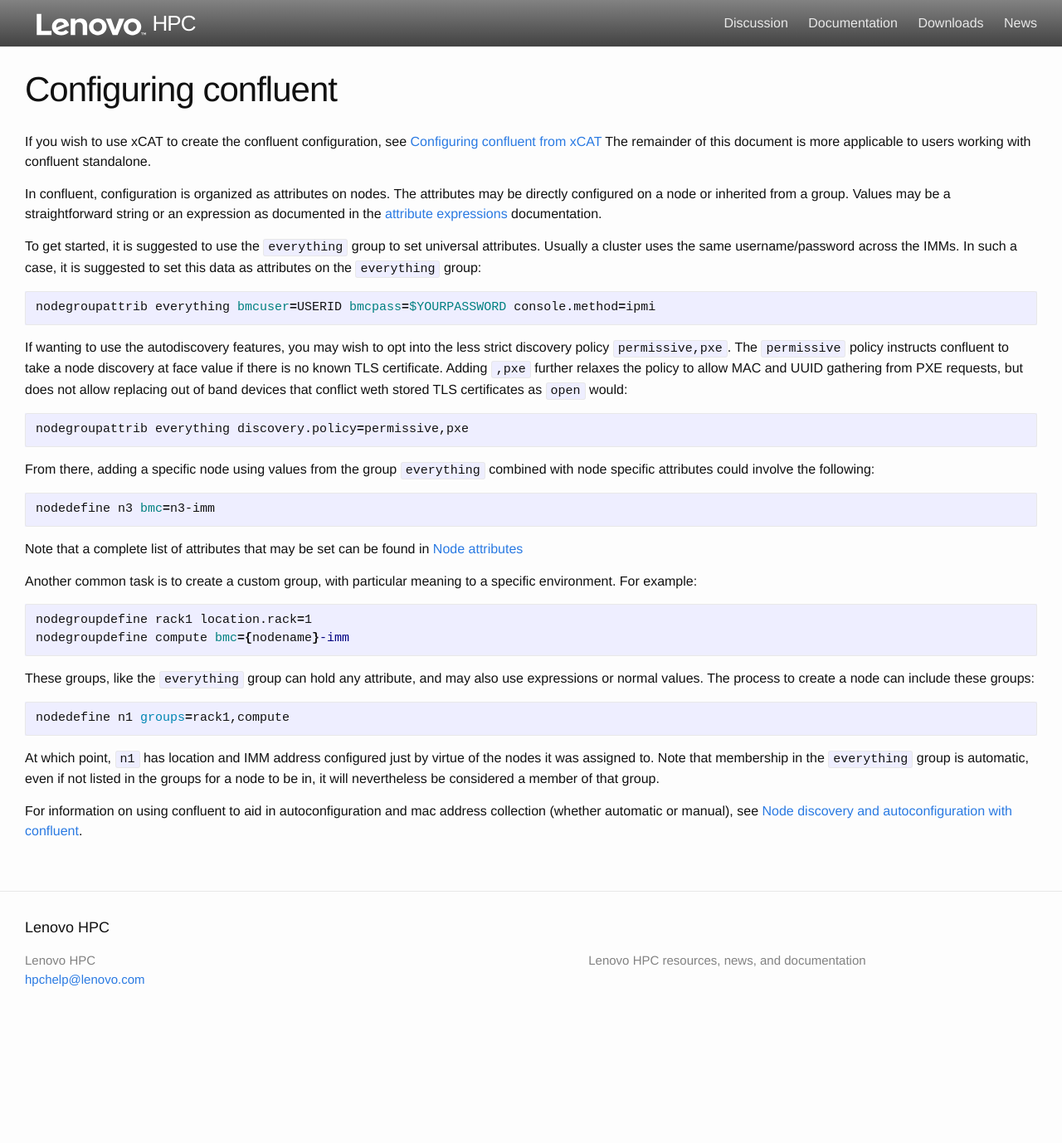
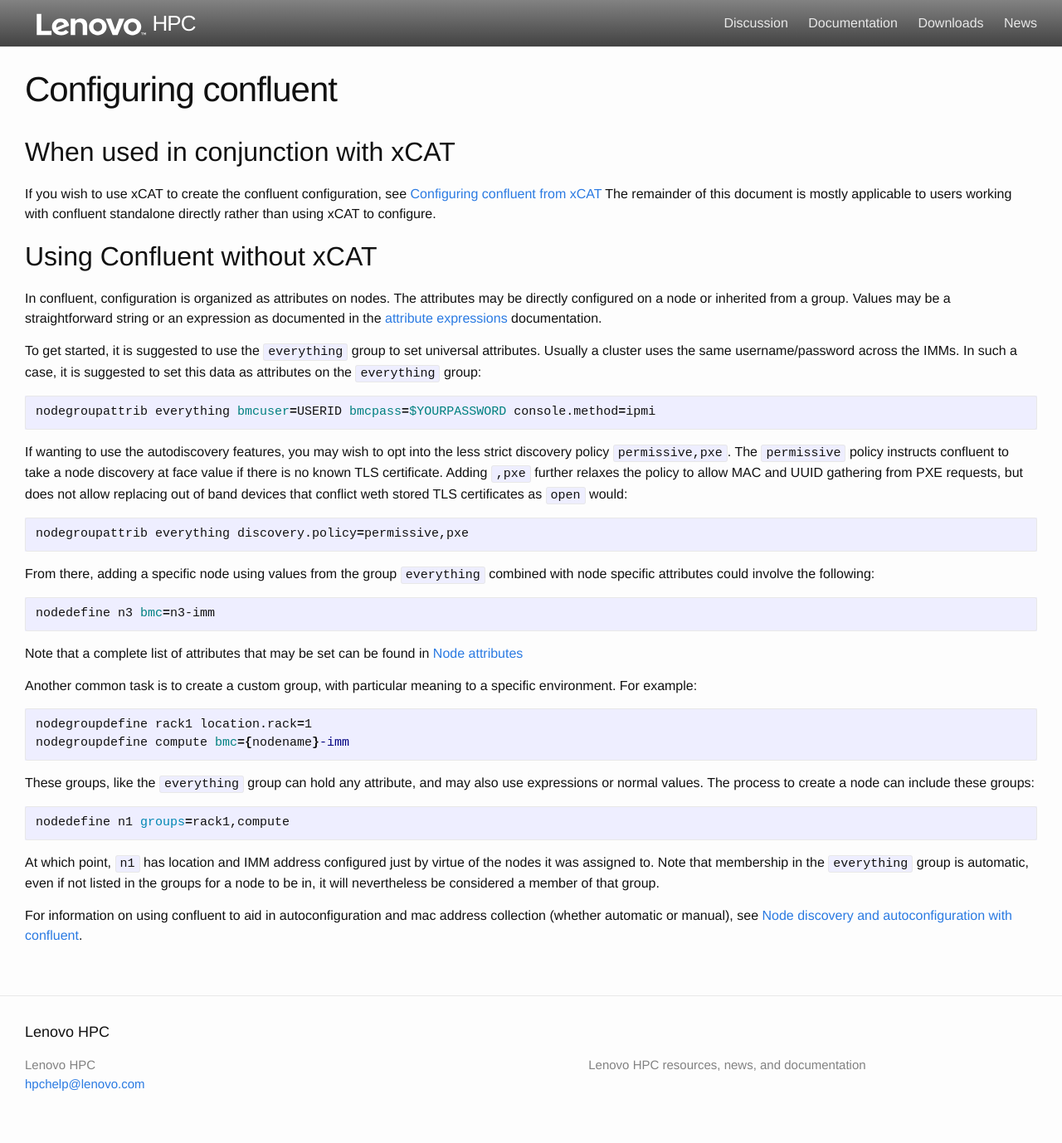
Before and after one commit to xcat2/confluent-docs, a Jekyll site: the page built from docs/configureconfluent.md, in a window 1280 px wide. Shown: the whole page at 83% size. Built offline with Jekyll 4.4.1, drawn with Linux system fonts in a browser that asks for light colours; before the commit the page ends 1252 px from its top, so only the background shows below that.

Commit message:
Stronger emphasis on the xCAT v. confluent change

```diff
--- a/docs/configureconfluent.md
+++ b/docs/configureconfluent.md
@@ -4,11 +4,14 @@
 permalink: /documentation/configconfluent.html
 ---
 
+## When used in conjunction with xCAT
+
 If you wish to use xCAT to create the confluent configuration, see
 [Configuring confluent from xCAT]({{site.baseurl}}/documentation/configconfluent_xcat.html)
-The remainder of this document is more applicable to users working with confluent
-standalone.
+The remainder of this document is mostly applicable to users working with confluent
+standalone directly rather than using xCAT to configure.
 
+## Using Confluent without xCAT
 
 In confluent, configuration is organized as attributes on nodes.  The
 attributes may be directly configured on a node or inherited from a group.
```
